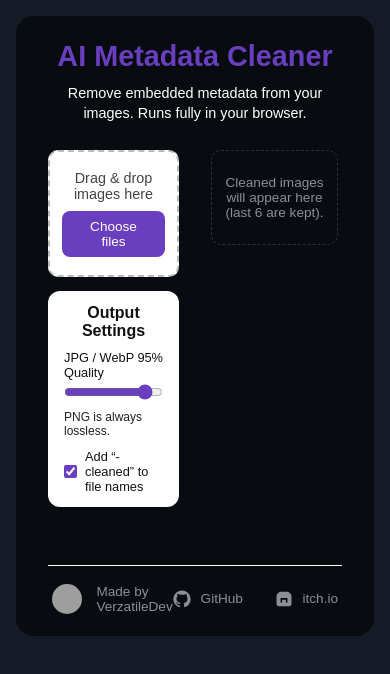
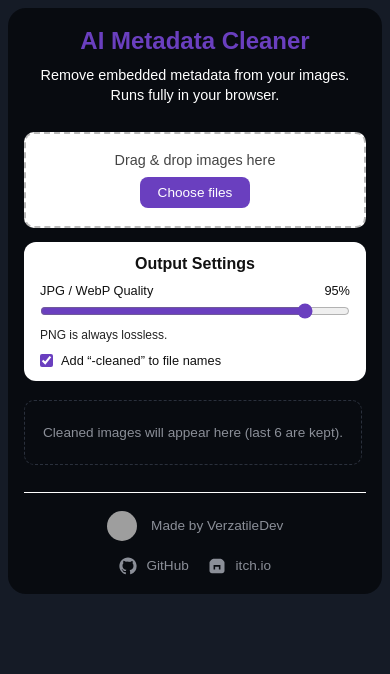
Before and after one commit to VerzatileDev/metadata-cleaner, a plain HTML site: page index.html in a window 390 px wide. Drawn offline with Linux system fonts and the light colour scheme; grey boxes are pictures that could not be loaded.

Commit message:
Itchio Css fix for mobile
Forgot to consider itch.io s 1000x 680 viewport.

```diff
--- a/style.css
+++ b/style.css
@@ -271,33 +271,48 @@ button.secondary:hover {
   height: 18px;
 }
 
-@media (hover: none) and (pointer: coarse) {
-  #dropzone {
-    padding: 0;
-    background: none;
-    border: 0;
-    gap: 0;
+/* Stack everything top to bottom on small screens AND on touch devices */
+@media (max-width: 900px), (hover: none) and (pointer: coarse) {
+  html,
+  body {
+    height: auto;
   }
-  #dropzone p {
-    display: none;
-  }
-  #pickBtn {
-    width: 100%;
-    min-height: 48px;
-    font-size: 1rem;
+  body {
+    display: block;
+    overflow: auto;
+    padding: 0.5rem;
   }
 
-  button {
-    min-height: 44px;
+  .app {
+    height: auto;
+    max-height: none;
+    padding: 1.2rem 1rem 0.8rem;
   }
-  #results button {
-    min-height: 40px;
+
+  .editor-layout {
+    display: flex;
+    flex-direction: column;
+    flex: none;
+    gap: 1.2rem;
   }
-  input[type="range"] {
-    height: 28px;
+  .controls-panel,
+  .results-panel {
+    width: 100%;
   }
-  .check-row input {
-    width: 20px;
-    height: 20px;
+  #results {
+    max-height: 40vh;
+  }
+
+  .app-header h1 {
+    font-size: 1.5rem;
+  }
+
+  .app-footer {
+    flex-wrap: wrap;
+    justify-content: center;
+    gap: 1rem;
+  }
+  .footer-right {
+    gap: 1.2rem;
   }
 }
```
